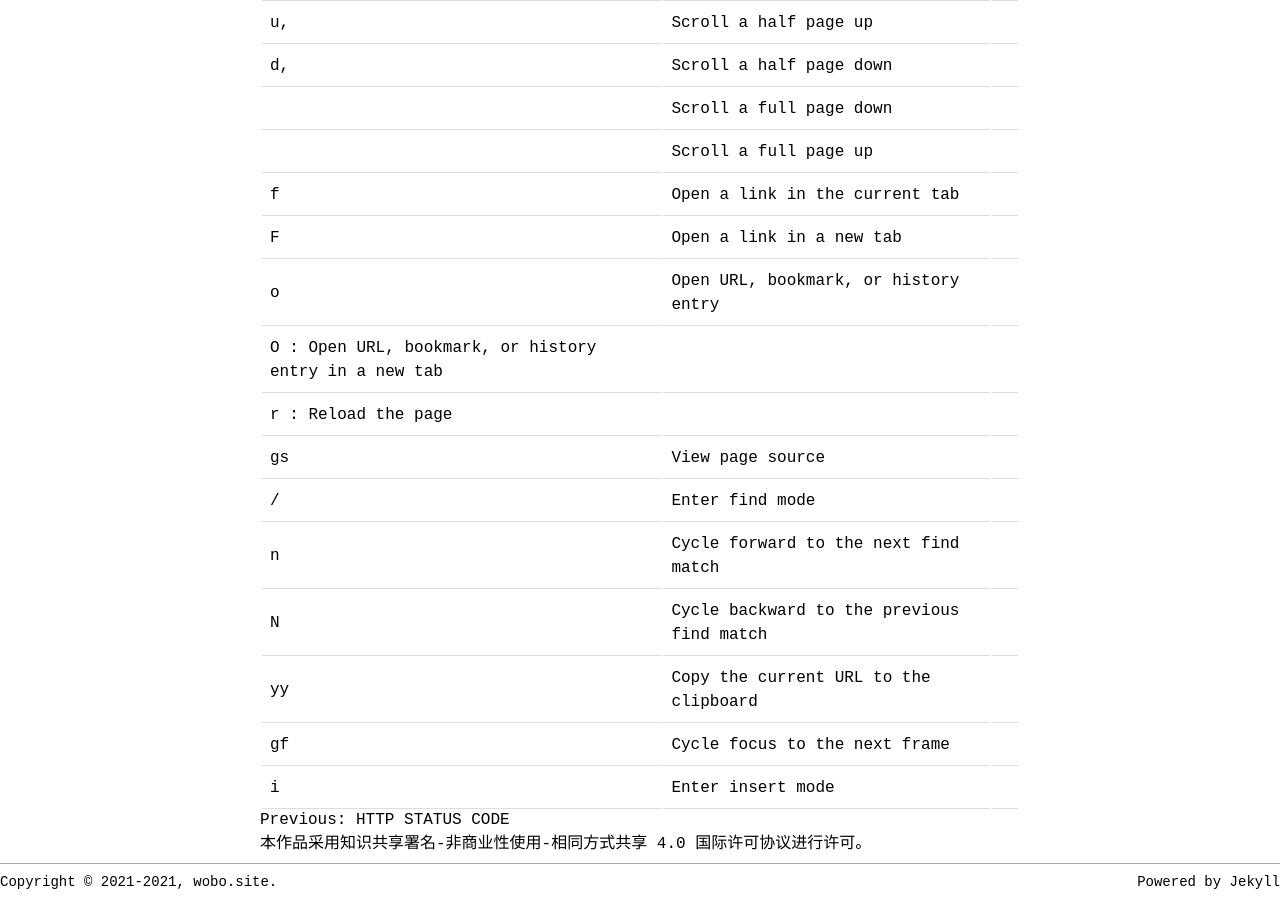
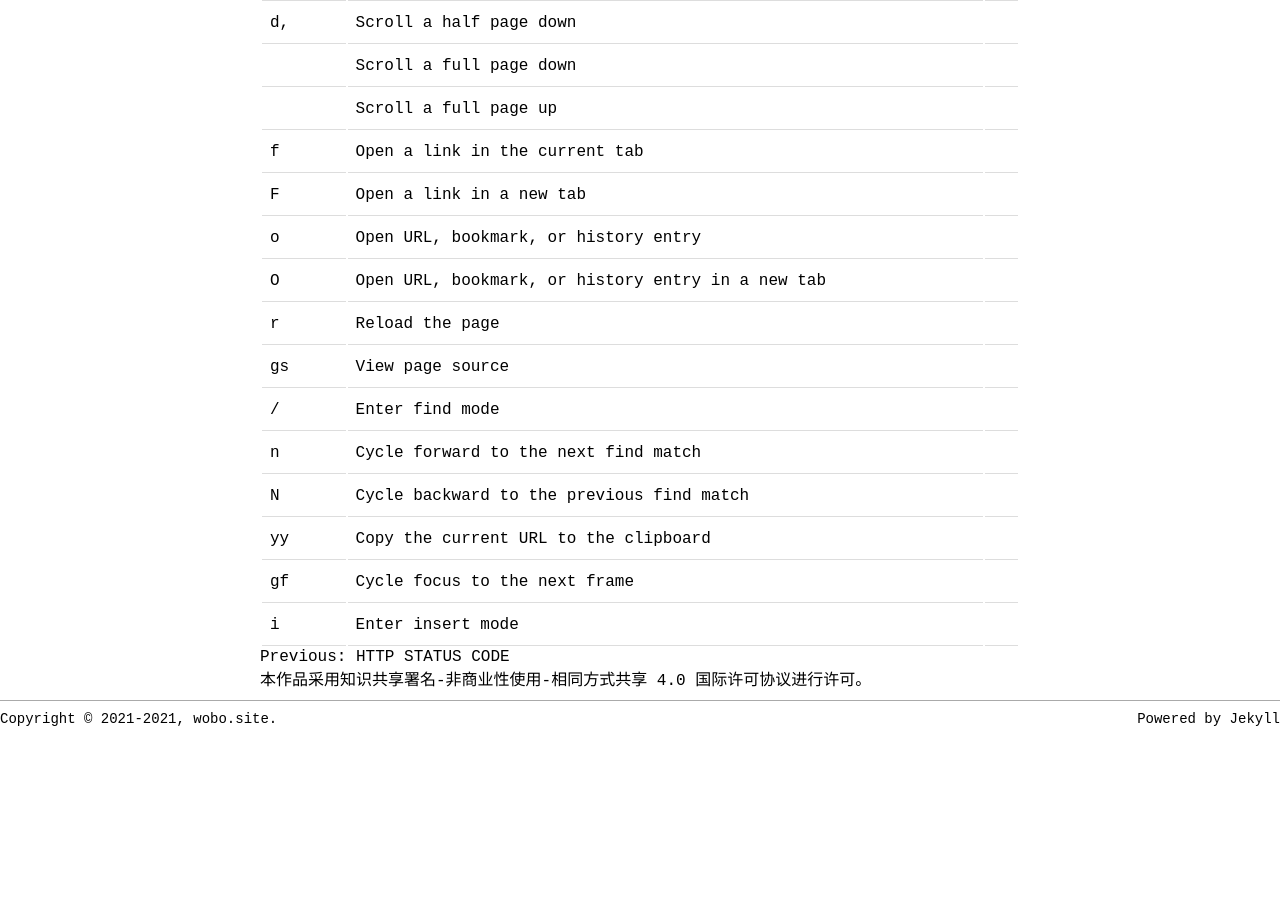
Before and after one commit to hualiy/hualiy.github.io, a Jekyll site: the page built from _posts/Brower/2021-05-14-vimium-keyboard-shortkeys.md, in a window 1280 px wide and 900 px high, scrolled down 926 px. Built offline with Jekyll 4.4.1, drawn with Linux system fonts in a browser that asks for light colours; after the commit the page ends 1663 px from its top, so only the background shows below that.

```diff
--- a/_posts/Brower/2021-05-14-vimium-keyboard-shortkeys.md
+++ b/_posts/Brower/2021-05-14-vimium-keyboard-shortkeys.md
@@ -11,7 +11,6 @@ excerpt: Keyboard shortcuts
 |H	|	Go back in history|
 |L	|	Go forward in history|
 |key|Manipulating tabs    |
-|
 |K, gt	|	Go one tab right|
 |J, gT	|	Go one tab left|
 |t	|	Create new tab|
@@ -32,8 +31,8 @@ excerpt: Keyboard shortcuts
 |f	|	Open a link in the current tab|
 |F	|	Open a link in a new tab|
 |o	|	Open URL, bookmark, or history entry|
-|O	:	Open URL, bookmark, or history entry in a new tab|
-|  r	:	Reload the page|
+|O	|	Open URL, bookmark, or history entry in a new tab|
+|  r	|	Reload the page|
 |gs	|	View page source|
 |/	|	Enter find mode|
 |n	|	Cycle forward to the next find match|
```
